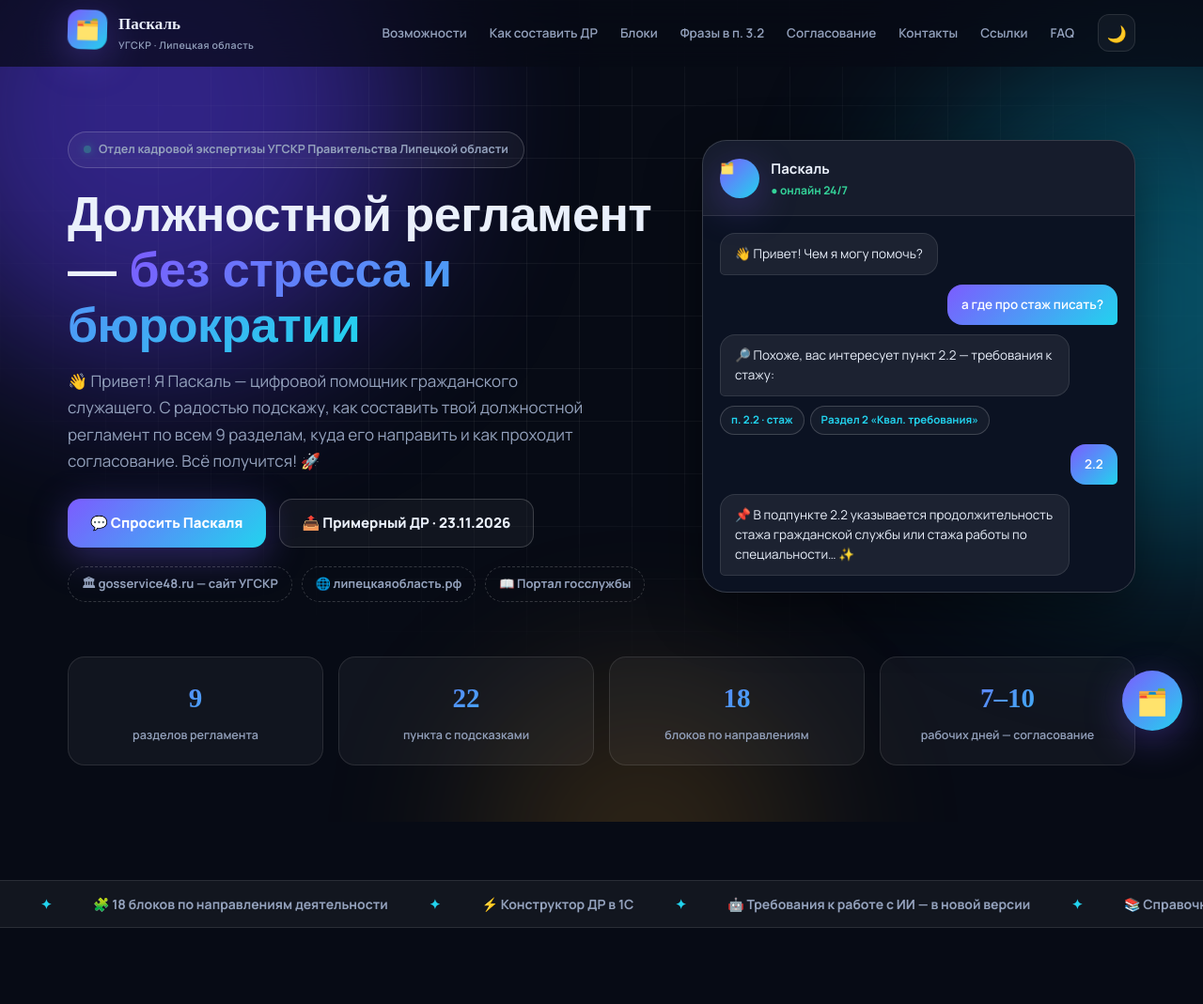
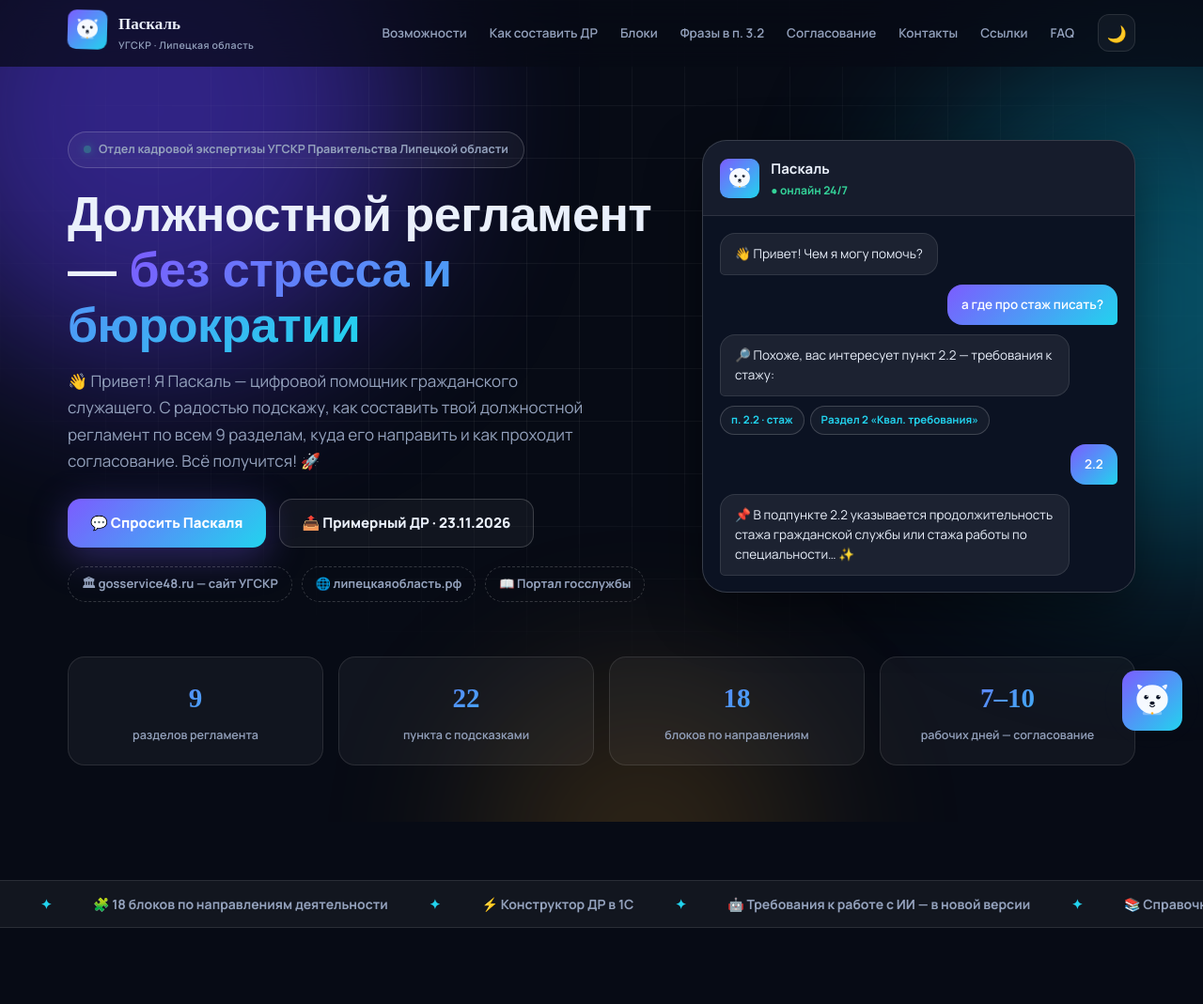
Before and after one commit to dmitriychebotarev01-dotcom/pascalugskr, a plain HTML site: page index.html in a window 1280 px wide. Shown: the top 1069 px of the page at 94% size. Drawn offline with Linux system fonts and the light colour scheme; a web font is replaced by a local one.

Commit message:
Add files via upload

```diff
--- a/index.html
+++ b/index.html
@@ -1889,5 +1889,68 @@ var fNav=document.querySelector("footer .f-grid2 div:last-child ul");
 if(fNav)fNav.appendChild(Object.assign(document.createElement("li"),{innerHTML:""})).appendChild(fLink);
 })();
 </script>
+<script>
+/* ================= ЛОГОТИП-СОБАЧКА v3 (фикс кнопки чата) ================= */
+(function(){
+"use strict";
+var dogSVG='<svg xmlns="http://www.w3.org/2000/svg" viewBox="0 0 100 100" width="100%" height="100%">'
++'<defs><linearGradient id="dogGrad" x1="0" y1="0" x2="1" y2="1"><stop offset="0%" stop-color="#7c5cff"/><stop offset="100%" stop-color="#22d3ee"/></linearGradient></defs>'
++'<rect width="100" height="100" rx="22" fill="url(#dogGrad)"/>'
++'<ellipse cx="50" cy="48" rx="26" ry="24" fill="#fff" opacity=".95"/>'
++'<path d="M28 32 Q20 18 34 26Z" fill="#fff" opacity=".9"/>'
++'<path d="M72 32 Q80 18 66 26Z" fill="#fff" opacity=".9"/>'
++'<circle cx="40" cy="44" r="3.5" fill="#0e1628"/><circle cx="60" cy="44" r="3.5" fill="#0e1628"/>'
++'<circle cx="41.5" cy="42.5" r="1.2" fill="#fff"/><circle cx="61.5" cy="42.5" r="1.2" fill="#fff"/>'
++'<ellipse cx="50" cy="54" rx="4" ry="3" fill="#0e1628"/>'
++'<path d="M46 58 Q50 63 54 58" stroke="#0e1628" stroke-width="1.8" fill="none" stroke-linecap="round"/>'
++'<rect x="34" y="68" width="32" height="6" rx="3" fill="rgba(255,255,255,.3)"/>'
++'<circle cx="50" cy="71" r="2" fill="#ffb020"/>'
++'</svg>';
+
+function setDog(el){
+ if(!el)return;
+ var badge=el.querySelector('#chatBadge');
+ el.innerHTML=dogSVG;
+ el.style.background='transparent';
+ el.style.boxShadow='none';
+ if(badge)el.appendChild(badge);
+}
+
+/* Заменяем все статические логотипы */
+document.querySelectorAll('.logo-bot, .avatar').forEach(setDog);
+
+/* Плавающая кнопка чата — заменяем + перехватываем переключения */
+var fab=document.getElementById('chatFab');
+if(fab){
+ setDog(fab);
+ /* Наблюдаем за изменениями внутри кнопки: когда оригинальный скрипт
+    меняет текст на ✕ или 🗂️, мы возвращаем собачку */
+ new MutationObserver(function(){
+  /* Если внутри кнопки нет SVG — значит оригинальный код затёр собачку */
+  if(!fab.querySelector('svg')){
+   var isOpen=fab.textContent.trim()==='✕';
+   setDog(fab);
+   /* При открытом чате показываем крестик ПОД собачкой маленьким символом */
+   if(isOpen){
+    var x=document.createElement('span');
+    x.textContent='✕';
+    x.style.cssText='position:absolute;bottom:2px;right:2px;font-size:14px;color:#fff;font-weight:800;line-height:1;text-shadow:0 1px 3px rgba(0,0,0,.5)';
+    fab.appendChild(x);
+   }
+  }
+ }).observe(fab,{childList:true,subtree:true,characterData:true});
+}
+
+/* Подпись автора в футере */
+var note=document.querySelector('.f-note');
+if(note && !note.querySelector('.author-sign')){
+ var sign=document.createElement('div');
+ sign.className='author-sign';
+ sign.style.cssText='width:100%;margin-top:10px;padding-top:10px;border-top:1px dashed var(--stroke);font-size:11.5px;color:var(--muted);text-align:center;opacity:.8';
+ sign.textContent='Разработано отделом кадровой экспертизы УГСКР. Дмитрий Чеботарев. 2026.';
+ note.appendChild(sign);
+}
+})();
+</script>
 </body>
 </html>
```
